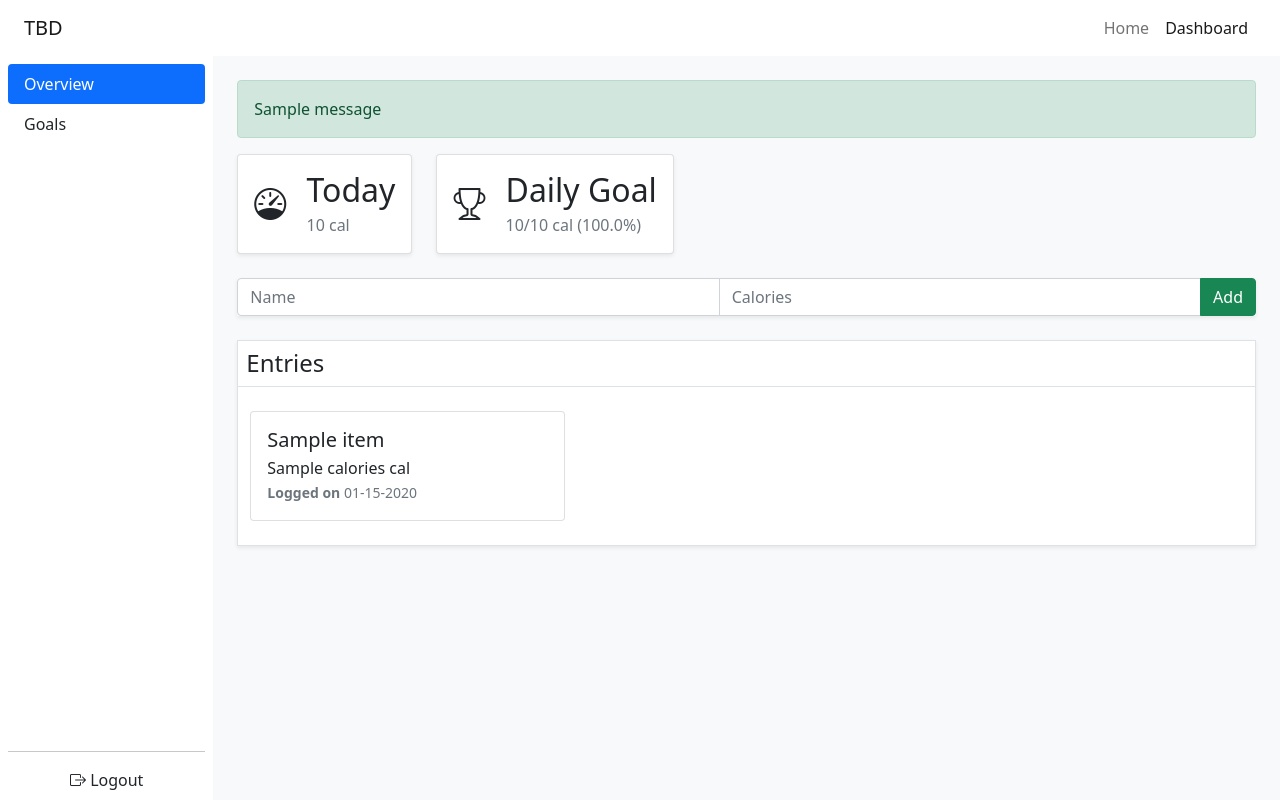
After one commit to jaisawhney/Calorie-Log, a Flask app: template blueprints/main/templates/dashboard_overview.html in a window 1280 px wide. The commit adds this page. Run offline with Flask 2, Linux system fonts and the light colour scheme; the template is opened without the code that fills it: most values are stand-ins (such as "Sample title", 1, 10 or a date in 2020); one stand-in notice (Sample message) is shown; some libraries are stand-ins or nearby versions.

Commit message:
Styles update

```diff
--- /dev/null
+++ b/blueprints/main/templates/dashboard_overview.html
@@ -0,0 +1,112 @@
+{% extends "partials/dashboard.html" %}
+{% set active_page = "dashboard" %}
+{% set dashboard_page = "overview" %}
+
+{% block head %}
+<style>
+    .btn-custom-edit {
+        visibility: hidden;
+        position: absolute;
+
+        border: none;
+        color: black;
+        background: none;
+
+        top: 15px;
+        right: 10px;
+    }
+
+    .card-body:hover .btn-custom-edit {
+        visibility: visible;
+    }
+</style>
+{% endblock %}
+
+{% block dashboard_items %}
+<div class="mx-4 mt-4">
+    {% with messages = get_flashed_messages(with_categories=true) %}
+    {% for category, message in messages %}
+
+    <div class="alert alert-{{ category }}" role="alert">
+        {{ message }}
+    </div>
+
+    {% endfor %}
+    {% endwith %}
+</div>
+<div class="d-flex flex-row mx-4">
+    <div class="card shadow-sm">
+        <div class="card-body">
+            <i class="align-middle d-md-inline-block d-none bi bi-speedometer me-3" style="font-size: 2em"></i>
+            <div class="align-middle d-inline-block">
+                <h2 class="card-title">Today</h2>
+                <p class="card-subtitle text-muted">{{stats.daily.amount or 0}} cal</p>
+            </div>
+        </div>
+    </div>
+    <div class="card mx-4 shadow-sm">
+        <div class="card-body">
+            <i class="align-middle d-md-inline-block d-none bi bi-trophy me-3" style="font-size: 2em"></i>
+            <div class="align-middle d-inline-block">
+                <h2 class="card-title">Daily Goal</h2>
+                <p class="card-subtitle text-muted">{{stats.daily.amount or 0}}/{{goals.daily.amount or 0}} cal
+                    ({{(stats.daily.amount / goals.daily.amount) * 100 | round(2)}}%)</p>
+            </div>
+        </div>
+    </div>
+
+</div>
+<div class="m-4 shadow-sm">
+    <form action="{{ url_for('items.create') }}" method="POST">
+        <div class="input-group">
+            <input type="text" name="item_name" class="form-control d-block" placeholder="Name"
+                   required>
+            <input type="number" name="item_calories" class="form-control" placeholder="Calories" min="0"
+                   required>
+
+            <button class="btn btn-success" type="submit">Add</button>
+        </div>
+    </form>
+</div>
+<div class="row border bg-white mx-4 shadow-sm">
+    <div class="col-12 m-0 border-bottom p-2">
+        <h2 class="m-0 h4">Entries</h2>
+    </div>
+    {% for item in items %}
+    <div class="col-12 col-sm-4">
+        <div class="card my-4">
+            <div class="card-body">
+                <h3 class="card-title" style="font-size: 20px">{{item.name}}</h3>
+                <p class="card-subtitle">{{item.calories}} cal</p>
+                <small class="text-muted"><b>Logged on</b> {{ item.created_on.strftime("%m-%d-%Y")
+                    }}</small>
+                <button class="btn-custom-edit" data-id="{{item._id}}">
+                    <i class="bi bi-trash"></i></button>
+            </div>
+        </div>
+    </div>
+
+    {% else %}
+    <div class="col-12 py-3">
+        <p class="text-muted my-auto">No Items yet</p>
+    </div>
+    {% endfor %}
+</div>
+
+<script>
+    const deleteButtons = document.querySelectorAll(".btn-custom-edit");
+    deleteButtons.forEach(button => button.addEventListener('click', handleClick));
+
+    function handleClick(e) {
+        const target = e.currentTarget;
+        const item_id = target.dataset.id;
+        if (!item_id) return;
+
+        fetch(`/items/${item_id}`, {
+            method: "DELETE"
+        }).then(() => {
+            window.location.reload();
+        });
+    }
+</script>
+{% endblock %}
--- /dev/null
+++ b/templates/partials/dashboard.html
@@ -0,0 +1,38 @@
+{% extends "partials/base.html" %}
+{% set active_page = "dashboard" %}
+
+{% block content %}
+<div class="container-fluid p-0 h-100">
+    <div class="row h-100 w-100 m-0 p-0">
+        <div class="col-2 h-100 p-0">
+            <div class="h-100 d-flex align-content-center flex-column p-2">
+                <ul class="nav nav-pills flex-column mb-auto">
+                    <li class="nav-item dashboard-item">
+                        <a href="{{ url_for('main.dashboard')}}"
+                           class="nav-link {{ 'active' if dashboard_page == 'overview' else 'text-dark'}}">
+                            <i class="text-center bi bi-house d-block d-md-none"></i>
+                            <span class="d-md-block d-none">Overview</span>
+                        </a>
+                    </li>
+                    <li class="nav-item dashboard-item">
+                        <a href="{{ url_for('goals.index') }}"
+                           class="nav-link {{ 'active' if dashboard_page == 'goals' else 'text-dark'}}">
+                            <i class="text-center bi bi-plus-circle d-block d-md-none"></i>
+                            <span class="d-md-block d-none">Goals</span></a>
+                    </li>
+                </ul>
+                <hr>
+                <a href="{{ url_for('main.logout_user') }}" class="text-center text-dark text-decoration-none">
+                    <i class="d-inline-block bi bi-box-arrow-right"></i>
+                    <span class="d-md-inline-block d-none">Logout</span>
+                </a>
+            </div>
+        </div>
+        <div class="col-10 bg-light d-flex align d-flex flex-column p-0">
+            {% block dashboard_items %}
+
+            {% endblock %}
+        </div>
+    </div>
+</div>
+{% endblock %}
```
Also changed, not shown: blueprints/main/templates/dashboard.html (deleted, +0 -132 lines), blueprints/main/templates/index.html (+19 -3 lines).
